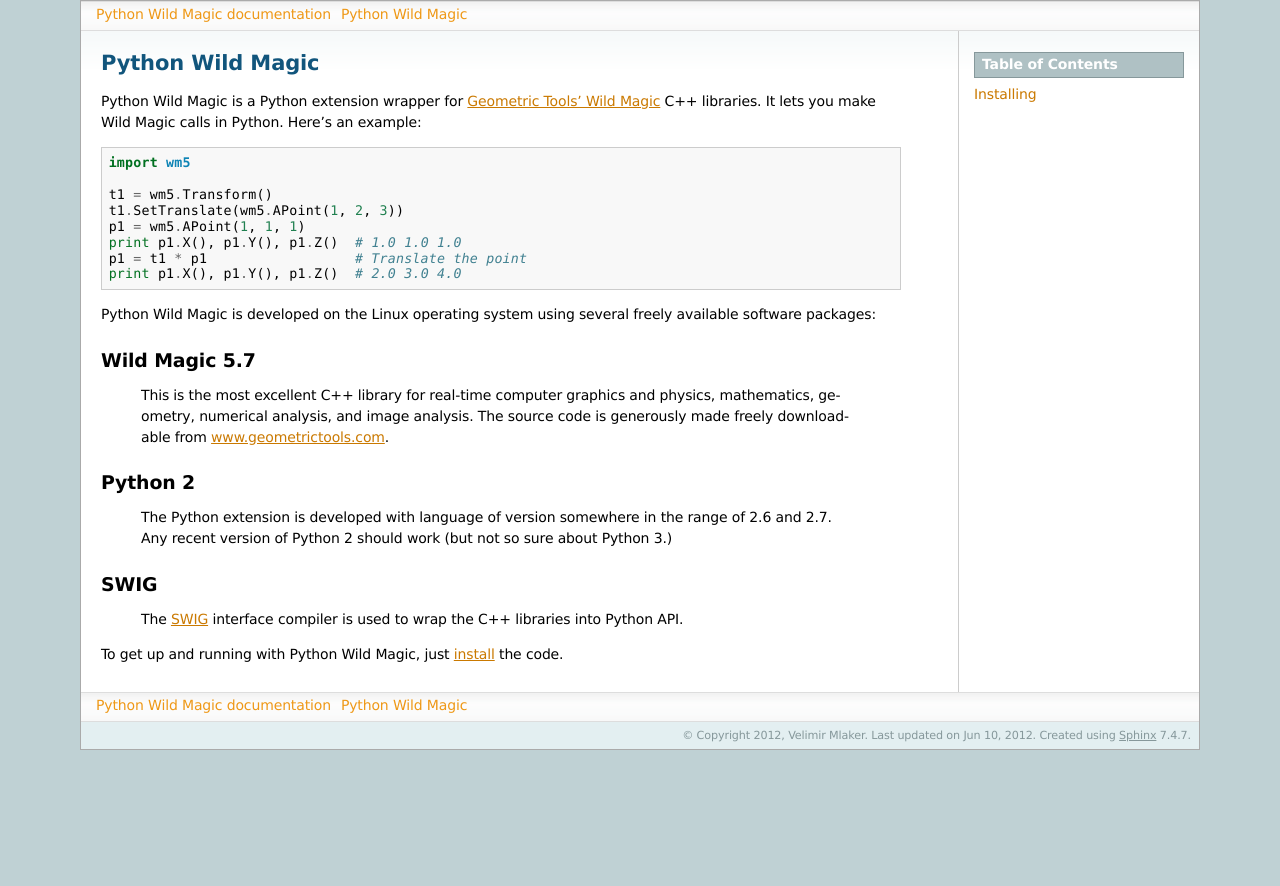
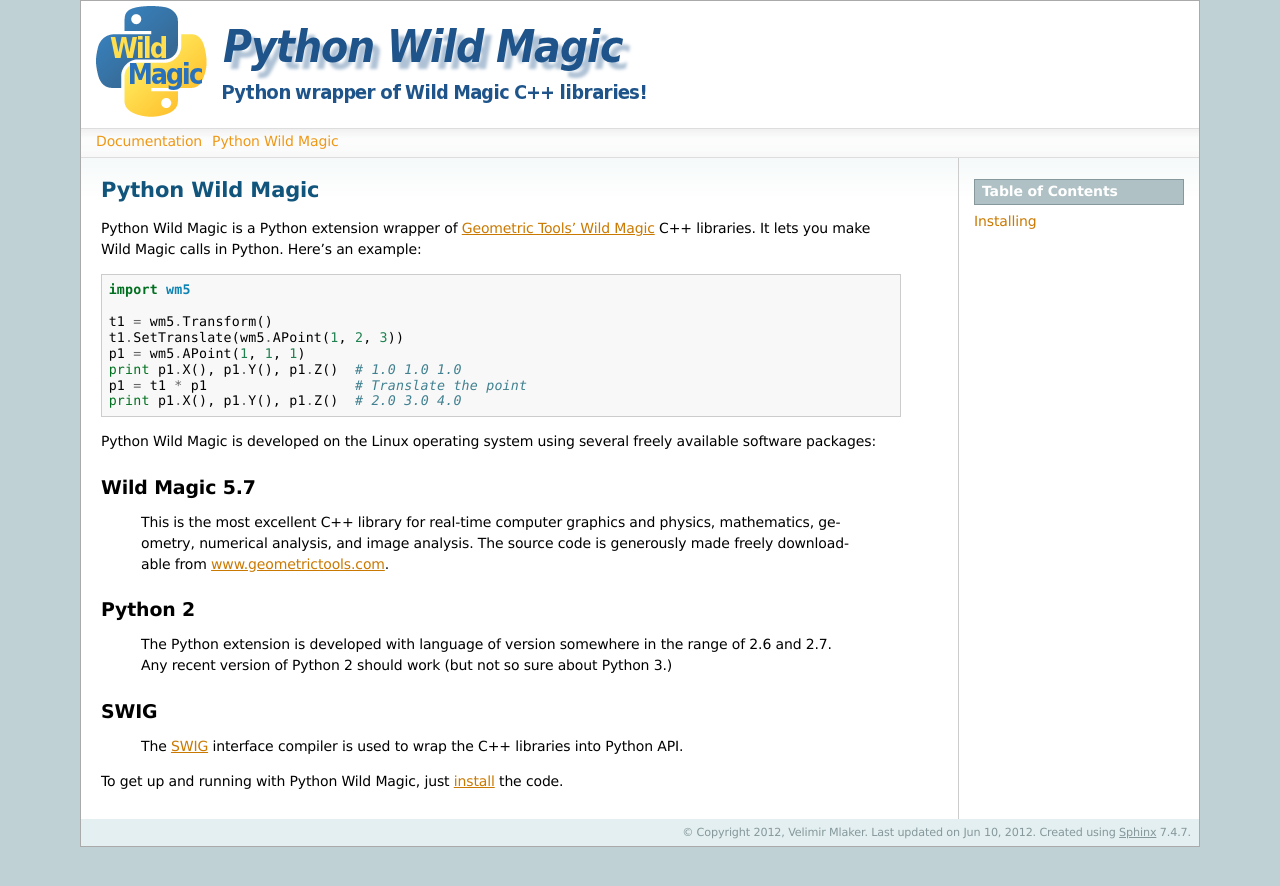
Before and after one commit to vmlaker/pythonwildmagic, a Sphinx documentation site: the page built from docs/source/index.rst, in a window 1280 px wide. Shown: the top 886 px of the page. Built offline with Sphinx 7.4.7, drawn with Linux system fonts in a browser that asks for light colours; formulas are drawn with MathJax 3; some of the changed lines change nothing that is shown.

Commit message:
Added the header graphic to documentation.

```diff
--- a/docs/source/_themes/pywm/layout.html
+++ b/docs/source/_themes/pywm/layout.html
@@ -7,5 +7,19 @@
 {% set rellinks = () %}
 
 {# put the sidebar before the body #}
-{% block sidebar1 %}{{ sidebar() }}{% endblock %}
-{% block sidebar2 %}{% endblock %}
+{% block sidebar1 %}
+  {{ sidebar() }}
+{% endblock %}
+
+{% block sidebar2 %}
+{% endblock %}
+
+{% block relbar2 %}
+{% endblock %}
+
+{% block header %}
+<div style="background-color: white; text-align: left; padding: 5px 5px 5px 15px">
+<img src="_static/pythonwildmagic.png" alt="Da logo, man." />
+</div>
+{{ super() }}
+{% endblock %}
--- a/docs/source/conf.py
+++ b/docs/source/conf.py
@@ -107,7 +107,8 @@
 
 # The name for this set of Sphinx documents.  If None, it defaults to
 # "<project> v<release> documentation".
-html_title = '%s documentation'%project
+#html_title = '%s documentation'%project
+html_title = 'Documentation'
 
 # A shorter title for the navigation bar.  Default is the same as html_title.
 #html_short_title = None
@@ -124,7 +125,7 @@
 # Add any paths that contain custom static files (such as style sheets) here,
 # relative to this directory. They are copied after the builtin static files,
 # so a file named "default.css" will overwrite the builtin "default.css".
-#html_static_path = ['_static']
+html_static_path = ['_static']
 
 # If not '', a 'Last updated on:' timestamp is inserted at every page bottom,
 # using the given strftime format.
--- a/docs/source/index.rst
+++ b/docs/source/index.rst
@@ -9,7 +9,7 @@
 |NAME|
 ******
 
-|NAME| is a Python extension wrapper for
+|NAME| is a Python extension wrapper of
 `Geometric Tools' Wild Magic <http://www.geometrictools.com>`_
 C++ libraries. It lets you make Wild Magic
 calls in Python. Here's an example:
```
Also changed, not shown: docs/source/_static/pythonwildmagic.png (added).
